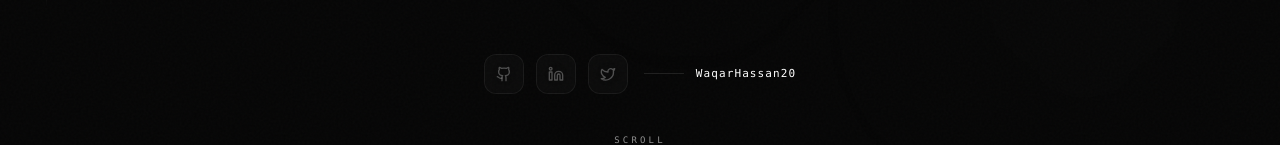
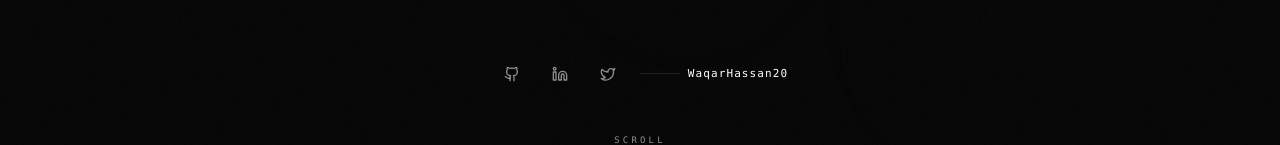
Before and after one commit to WaqarHassan20/portfolio-website, a Next.js app: page / in a window 1280 px wide. Shown: the part 591-736 px from the top of the page. Built offline with nearby package versions, Linux system fonts and the light colour scheme.

Commit message:
updated hero and domain sections

```diff
--- a/app/components/Domains.tsx
+++ b/app/components/Domains.tsx
@@ -111,7 +111,8 @@ export default function Domains() {
             initial={{ opacity: 0, y: 30 }}
             animate={inView ? { opacity: 1, y: 0 } : {}}
             transition={{ duration: 0.7, delay: 0.15 }}
-            className="glass border border-white/8 rounded-3xl p-6 flex flex-col flex-1 min-h-0"
+            className="glass border border-white/[0.13] rounded-3xl p-6 flex flex-col flex-1 min-h-0"
+              style={{ boxShadow: "0 0 0 1px rgba(255,255,255,0.04), 0 8px 40px rgba(255,255,255,0.04), inset 0 0 60px rgba(255,255,255,0.015)" }}
           >
             <motion.svg
               initial={{ opacity: 0 }}
--- a/app/components/Hero.tsx
+++ b/app/components/Hero.tsx
@@ -439,7 +439,7 @@ export default function Hero() {
             initial={{ opacity: 0 }}
             animate={{ opacity: 1 }}
             transition={{ delay: 1.3 }}
-            className="flex items-center justify-center gap-3"
+            className="flex items-center justify-center gap-2"
           >
             {SOCIALS.map((s, i) => (
               <motion.a
@@ -452,9 +452,8 @@ export default function Hero() {
                 transition={{ delay: 1.3 + i * 0.08 }}
                 whileHover={{}}
                 whileTap={{ scale: 0.95 }}
-                className="w-10 h-10 rounded-xl glass border border-white/[0.07]
-                           flex items-center justify-center text-white/28
-                           hover:text-white/75 hover:border-white/15 transition-all cursor-pointer"
+                className="w-10 h-10 flex items-center justify-center text-white/55
+                           hover:text-white transition-colors duration-200 cursor-pointer"
                 aria-label={s.label}
               >
                 <s.icon className="w-4 h-4" />
```
